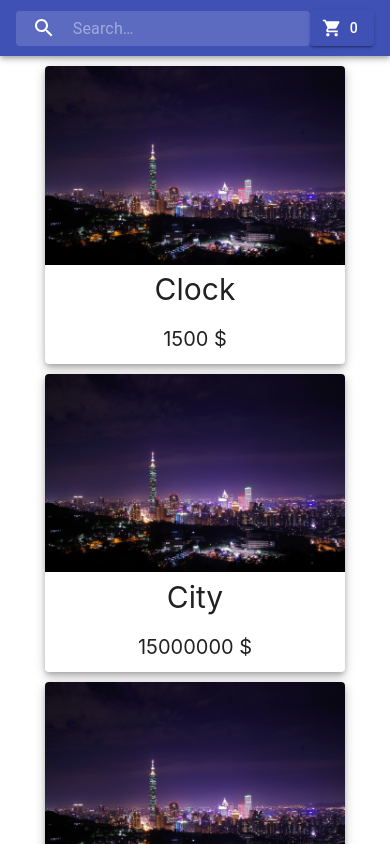
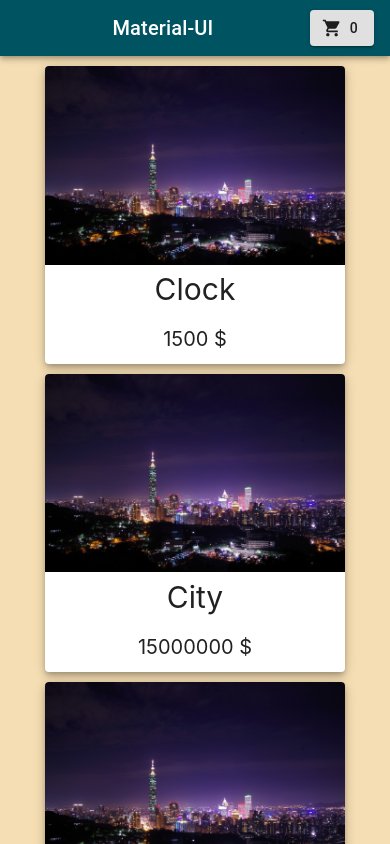
Before and after one commit to YevgenyBen/yevgeny-bendersky-store, a React (Create React App) app: page / in a window 390 px wide. Shown: the top 844 px of the page. Built offline with nearby package versions, Linux system fonts and the light colour scheme.

Commit message:
header done

```diff
--- a/src/App.css
+++ b/src/App.css
@@ -1,5 +1,7 @@
 .App {
   text-align: center;
+  background-color: wheat;
+  height: 100vh;
 }
 
 .App-logo {
--- a/src/components/CartIcon.js
+++ b/src/components/CartIcon.js
@@ -11,7 +11,7 @@ function CartIcon() {
         <div>
             <Button
                 variant="contained"
-                color="primary"
+
                 startIcon={<ShoppingCartIcon />}
                 component={Link}
                 to={"/cart"}
--- a/src/components/Header.js
+++ b/src/components/Header.js
@@ -8,6 +8,7 @@ import { fade, makeStyles } from '@material-ui/core/styles';
 import MenuIcon from '@material-ui/icons/Menu';
 import SearchIcon from '@material-ui/icons/Search';
 import CartIcon from '../components/CartIcon'
+import {Link} from "react-router-dom";
 
 const useStyles = makeStyles((theme) => ({
     root: {
@@ -15,72 +16,21 @@ const useStyles = makeStyles((theme) => ({
     },
     title: {
       flexGrow: 1,
-      display: 'none',
-      [theme.breakpoints.up('sm')]: {
-        display: 'block',
-      },
+      color:'white'
     },
-    search: {
-      position: 'relative',
-      borderRadius: theme.shape.borderRadius,
-      backgroundColor: fade(theme.palette.common.white, 0.15),
-      '&:hover': {
-        backgroundColor: fade(theme.palette.common.white, 0.25),
-      },
-      marginLeft: 0,
-      width: '100%',
-      [theme.breakpoints.up('sm')]: {
-        marginLeft: theme.spacing(1),
-        width: 'auto',
-      },
-    },
-    searchIcon: {
-      padding: theme.spacing(0, 2),
-      height: '100%',
-      position: 'absolute',
-      pointerEvents: 'none',
-      display: 'flex',
-      alignItems: 'center',
-      justifyContent: 'center',
-    },
-    inputRoot: {
-      color: 'inherit',
-    },
-    inputInput: {
-      padding: theme.spacing(1, 1, 1, 0),
-      // vertical padding + font size from searchIcon
-      paddingLeft: `calc(1em + ${theme.spacing(4)}px)`,
-      transition: theme.transitions.create('width'),
-      width: '100%',
-      [theme.breakpoints.up('sm')]: {
-        width: '12ch',
-        '&:focus': {
-          width: '20ch',
-        },
-      },
-    },
+    appBar:{
+        backgroundColor:'#005361'
+    }
   }));
 
 function Header() {
     const classes = useStyles();
     return (
         <div className={classes.root}>
-      <AppBar position="static">
+      <AppBar position="static" className={classes.appBar}>
         <Toolbar>
-            <div className={classes.search}>
-            <div className={classes.searchIcon}>
-              <SearchIcon />
-            </div>
-            <InputBase
-              placeholder="Search…"
-              classes={{
-                root: classes.inputRoot,
-                input: classes.inputInput,
-              }}
-              inputProps={{ 'aria-label': 'search' }}
-            />
-          </div>
-          <Typography className={classes.title} variant="h6" noWrap>
+          <Typography className={classes.title} variant="h6" noWrap component={Link}
+                to={"/"}>
             Material-UI
           </Typography>
           <CartIcon/>
--- a/src/pages/Product.css
+++ b/src/pages/Product.css
@@ -1,4 +1,4 @@
-.product-card{
+.product-card {
   width: 900px;
   margin: auto;
   margin-top: 25px;
@@ -11,36 +11,49 @@
   grid-template-rows: 1fr 1fr 1fr 2fr;
   grid-template-columns: 1fr 1fr;
 }
-.product-decription{
-    grid-area:decription;
+.product-decription {
+  grid-area: decription;
   display: flex;
   place-self: center;
   font-size: 15px;
 }
 .product-image {
-    grid-area:image;
+  grid-area: image;
   width: 100%;
   vertical-align: bottom;
   border-radius: 4px 4px 0px 0px;
 }
 
-  .product-name{
-    grid-area:name;
+.product-name {
+  grid-area: name;
   display: flex;
   place-self: center;
   font-size: 30px;
 }
 
-  .product-price{
-    grid-area:price;
+.product-price {
+  grid-area: price;
   display: flex;
   place-self: center;
   font-size: 20px;
 }
 
-  .product-amount{
-    grid-area:price;
+.product-amount {
+  grid-area: price;
   display: flex;
   place-self: center;
   font-size: 20px;
 }
+@media only screen and (max-width: 950px) {
+  .product-card {
+    width: 300px;
+    grid-template-areas:
+      "image"
+      "name"
+      "price"
+      "decription"
+      "amount";
+    grid-template-rows: 3fr 0.5fr 1fr 1fr 2fr;
+    grid-template-columns: 1fr;
+  }
+}
--- a/src/pages/Store.css
+++ b/src/pages/Store.css
@@ -40,17 +40,7 @@
     place-self: center;
     font-size: 20px;
   }
-  @media only screen and (max-width: 700px) {
-    .storeCard {
-      width: 300px;
-    }
-    .product-name{
-      font-size: 30px;
-    }
-    .product-price{
-      font-size: 20px;
-    }
-  }
+
   @media only screen and (max-width: 400px) {
     .storeCard {
       margin-top: 10px;
--- a/src/pages/store.js
+++ b/src/pages/store.js
@@ -15,7 +15,7 @@ function Store() {
     useEffect(() => {
         setInventory(inventoryData)
         dispatch(inventoryActions['ADD_INVENTORY'](inventoryData))
-    }, [])
+    }, [dispatch])
 
     return (
         <Container>
```
Lines whose indentation alone changed are shown as unchanged.
